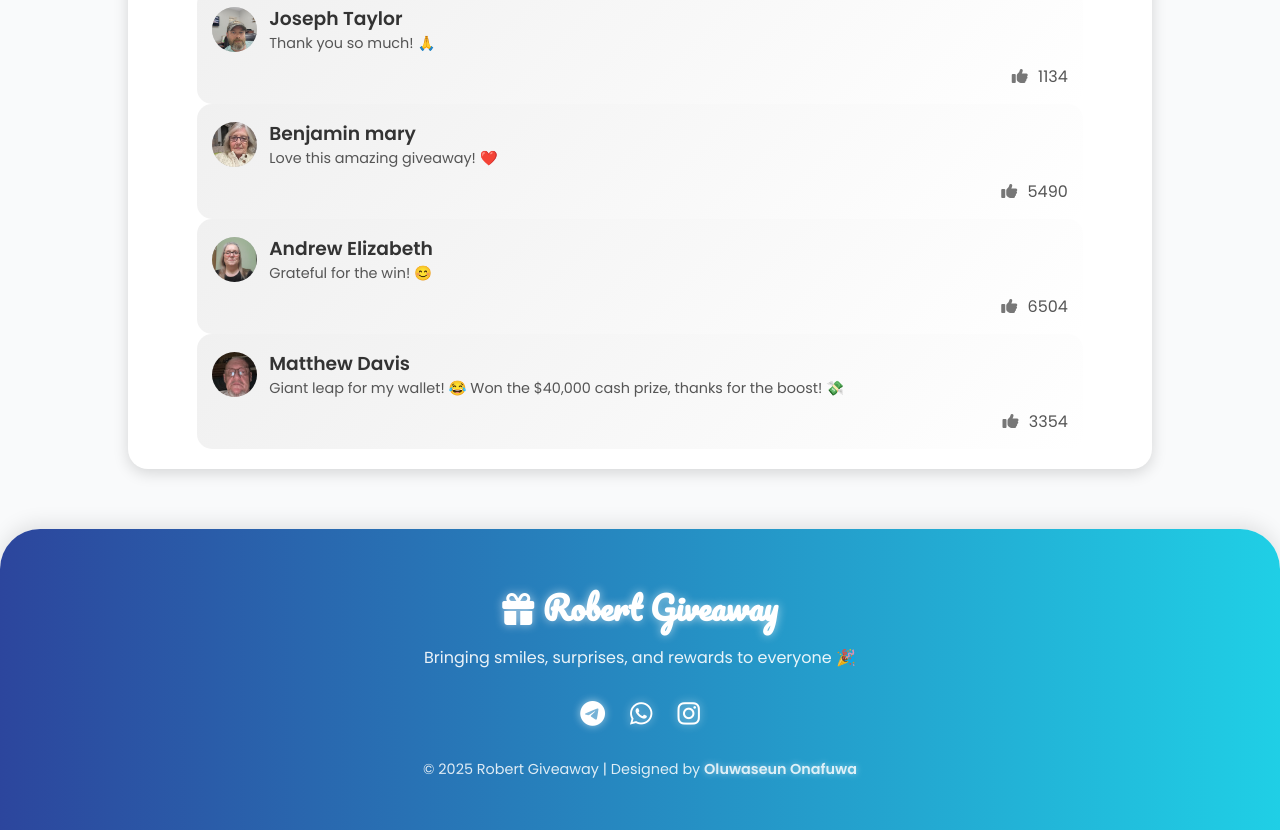
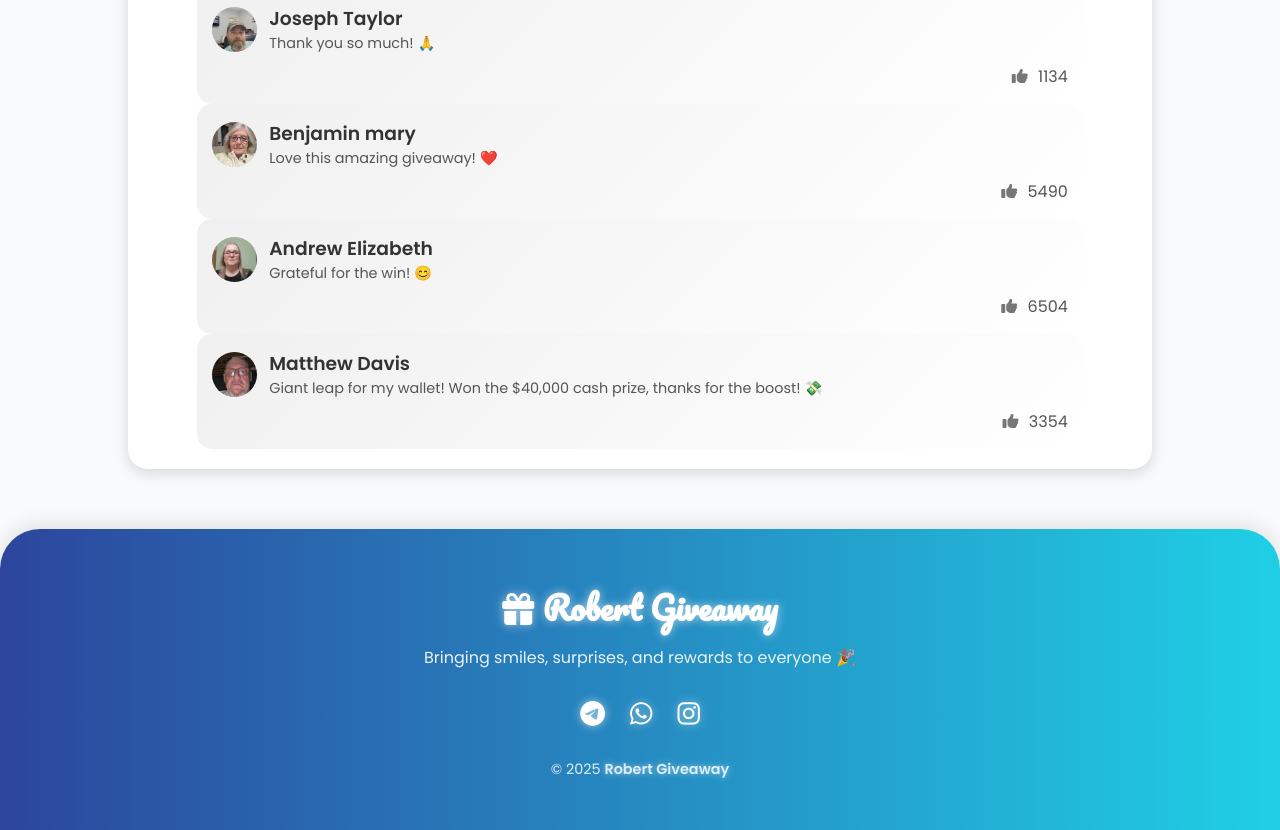
Before and after one commit to mastenneb/giveaway, a plain HTML site: page index.html in a window 1280 px wide. Shown: the part 1573-2403 px from the top of the page. Drawn offline with Linux system fonts and the light colour scheme.

Commit message:
Remove emoji from prize description and update footer

```diff
--- a/index.html
+++ b/index.html
@@ -691,7 +691,7 @@ html, body {
       <img src="img11.jpg" alt="profile" />
       <div class="text">
         <h3>Matthew Davis</h3>
-        <p>Giant leap for my wallet! 😂 Won the $40,000 cash prize, thanks for the boost! 💸</p>
+        <p>Giant leap for my wallet! Won the $40,000 cash prize, thanks for the boost! 💸</p>
       </div>
     </div>
     <div class="like-section">
@@ -717,7 +717,7 @@ html, body {
     </div>
 
     <p class="footer-credit">
-      © <span id="year"></span> Robert Giveaway | Designed by <strong>Oluwaseun Onafuwa</strong>
+      © <span id="year"></span> <strong> Robert Giveaway </strong>
     </p>
   </div>
 </footer>
```
